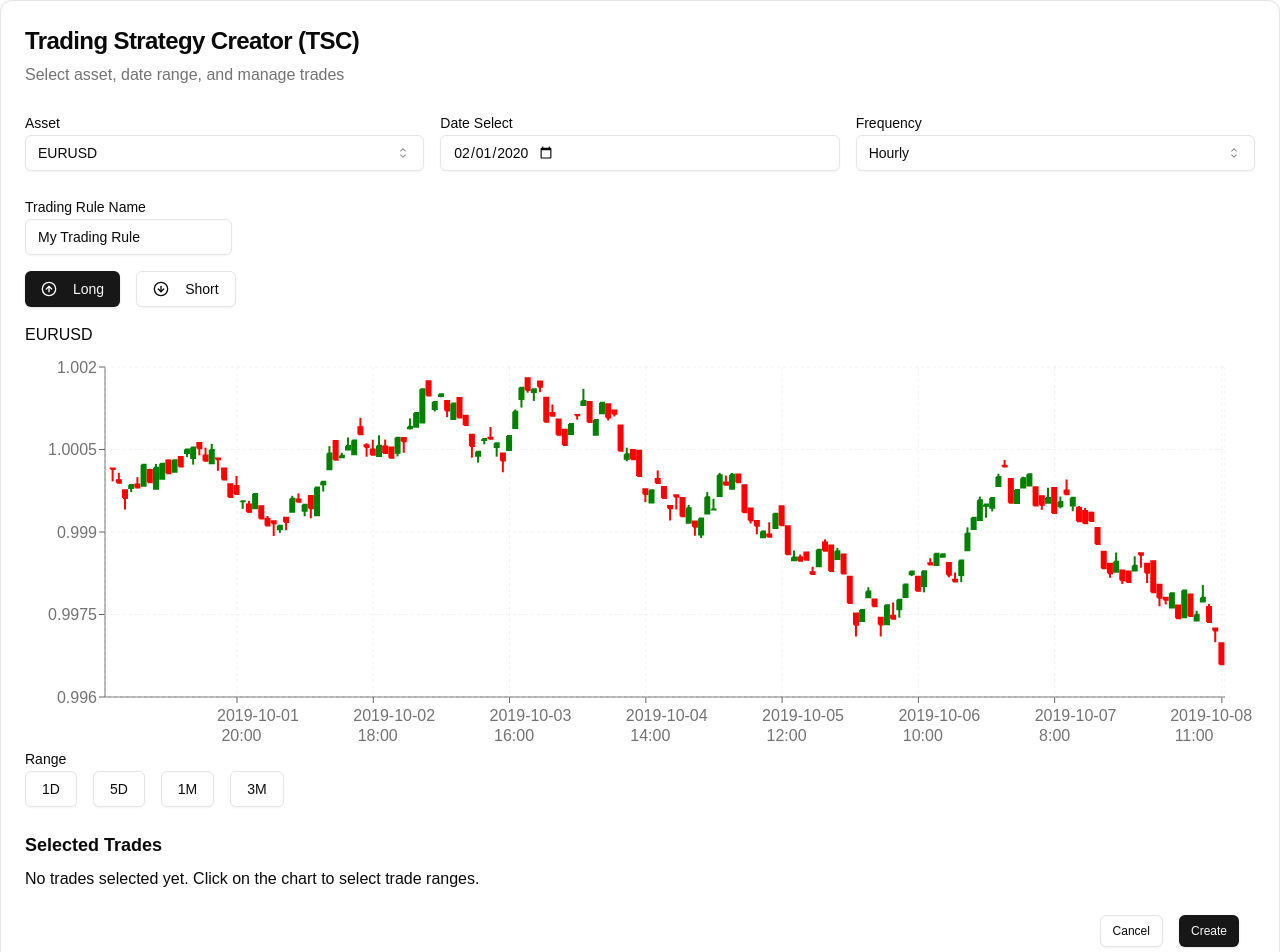
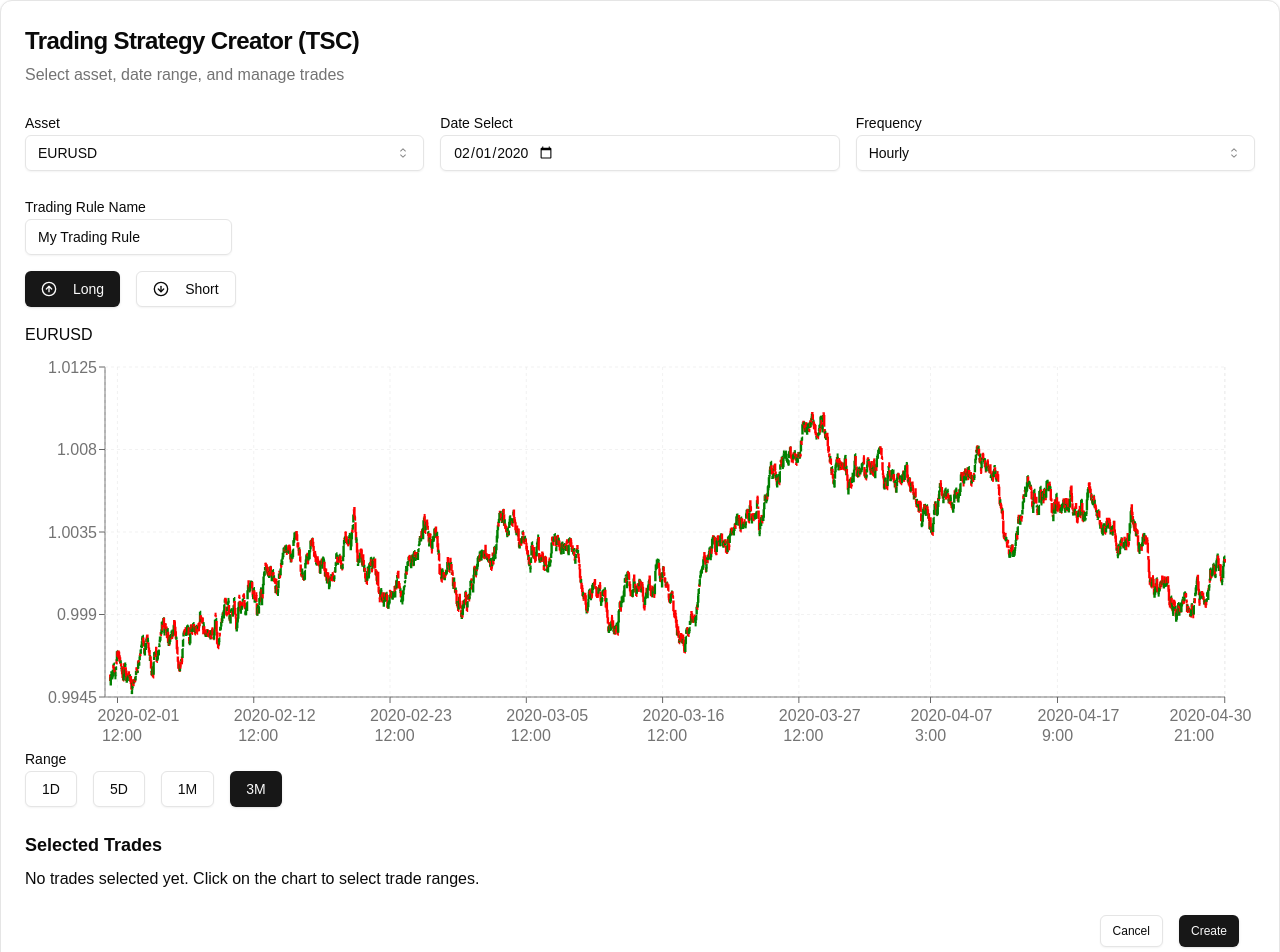
Before and after one commit to jkim1708/EvoTraderDemo, a Next.js app in the folder my-app/: page / in a window 1280 px wide. Shown: the top 952 px of the page. Built offline with nearby package versions, Linux system fonts and the light colour scheme.

Commit message:
adds initial start date

```diff
--- a/my-app/components/ui/candleStickChart.tsx
+++ b/my-app/components/ui/candleStickChart.tsx
@@ -142,10 +142,12 @@ const CandleStickChart =
             },
         } = useStores();
 
-        const [xAxisResolution, setXAxisResolution] = useState(180); // Bereich der X-Achse
+
+        const [xAxisResolution, setXAxisResolution] = useState(X_AXIS_RESOLUTION.THREE_MONTH); // Bereich der X-Achse
         const [isDragging, setIsDragging] = useState(false); // Bereich der X-Achse
         const [lastMouseX, setLastMouseX] = useState(0); // Bereich der X-Achse
-        const [startIndex, setStartIndex] = useState(0); // Bereich der X-Achse
+        const [startIndex, setStartIndex] = useState(2950); // Bereich der X-Achse
+        console.log('startIndex 2',startIndex);
 
         const asset = props.asset;
         const data = props.data;
```
